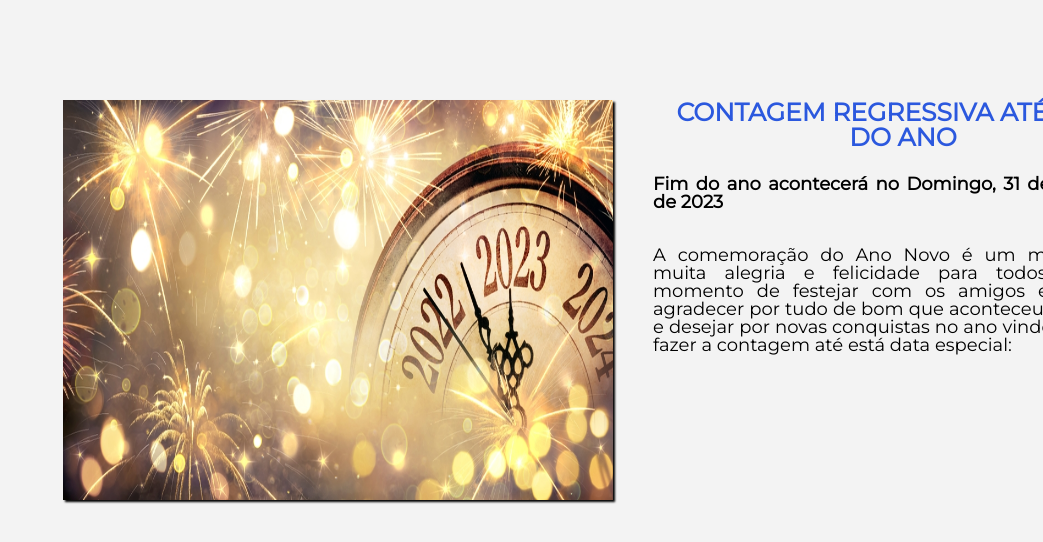
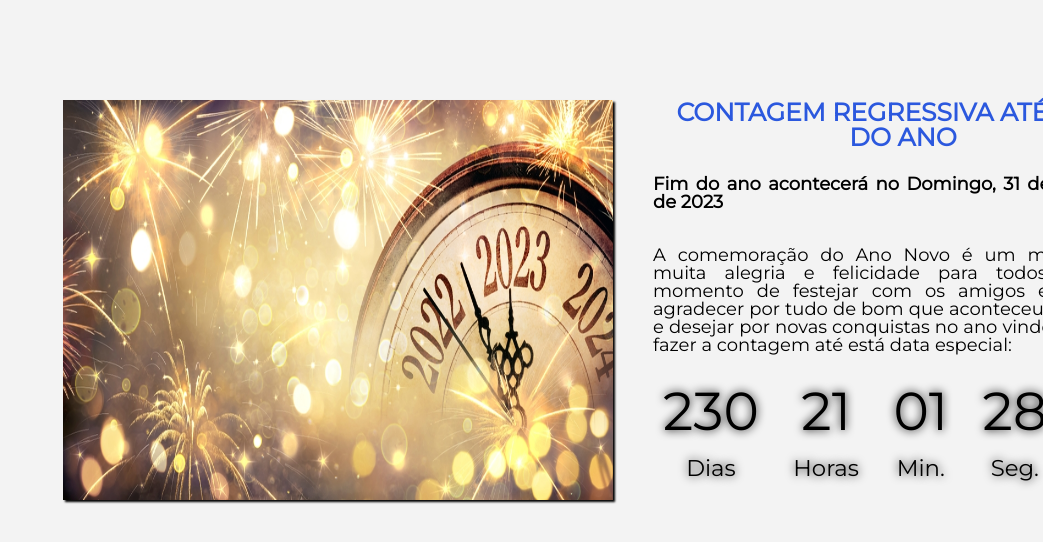
Before and after one commit to Iurygon/Countdown_Clock, a plain HTML site: page index.html in a window 1280 px wide. Shown: the top 542 px of the page, without its empty margins (237-1280 px from the left). Drawn offline with Linux system fonts and the light colour scheme.

Commit message:
Adição de mais elementos e do script.

```diff
--- a/index.html
+++ b/index.html
@@ -23,6 +23,27 @@
 		<h2 class='Subtitulo'>Fim do ano acontecerá no Domingo, 31 de Dezembro de 2023</h2>
 		<p class='Conteudo'>A comemoração do Ano Novo é um momento de muita alegria e felicidade para todos nós! Um momento de festejar com os amigos e familiares, agradecer por tudo de bom que aconteceu aquele ano, e desejar por novas conquistas no ano vindouro. Vamos fazer a contagem até está data especial:</p>
 	</div>
+
+	<div class='Countdown'>
+		<div>
+			<h1 id="Dias">00</h1>
+			<p>Dias</p>
+		</div>
+		<div>
+			<h1 id="Horas">00</h1>
+			<p>Horas</p>
+		</div>
+		<div>
+			<h1 id="Minutos">00</h1>
+			<p>Min.</p>
+		</div>
+		<div>
+			<h1 id="Segundos">00</h1>
+			<p>Seg.</p>
+		</div>
+	</div>
+
+	<script src='script.js'></script>
 </body>
 
 </html>
--- /dev/null
+++ b/script.js
@@ -0,0 +1,41 @@
+'use strict';
+
+const formatarDigito = (digito) => `0${digito}`.slice(-2);
+
+const atualizar = (tempo) => {
+    const segundos = document.getElementById('Segundos');
+    const minutos = document.getElementById('Minutos');
+    const horas = document.getElementById('Horas');
+    const dias = document.getElementById('Dias');
+
+    const qtdSegundos = tempo % 60;
+    const qtdMinutos = Math.floor((tempo % (60 * 60)) / 60);
+    const qtdHoras = Math.floor((tempo % (60 * 60 * 24)) / (60 * 60));
+    const qtdDias = Math.floor((tempo / (60 * 60 * 24)));
+
+    segundos.textContent = formatarDigito(qtdSegundos);
+    minutos.textContent = formatarDigito(qtdMinutos);
+    horas.textContent = formatarDigito(qtdHoras);
+    dias.textContent = qtdDias;
+}
+
+const contagemRegressiva = (tempo) => {
+    const pararContagem = () => clearInterval(id);
+
+    const contar = () => {
+        if (tempo == 0){
+            pararContagem();
+        }
+        atualizar(tempo);
+        tempo--
+    }
+    const id = setInterval(contar, 1000);
+}
+
+const tempoRestante = () => {
+    const dataEvento = new Date ('2023-12-31 23:59:59');
+    const hoje = Date.now();
+    return Math.floor((dataEvento - hoje) / 1000);
+}
+
+contagemRegressiva(tempoRestante());
--- a/style.css
+++ b/style.css
@@ -40,3 +40,25 @@ body{
   font-size: 18px;
   color: 808080;
 }
+
+.Countdown{
+  width: 30%;
+  display: flex;
+  position: relative;
+  left: 900px;
+  top: 150px;
+  text-align: center;
+  justify-content: space-between;
+  color: #000000;
+  text-shadow: 0 0 10px;
+}
+
+.Countdown h1{
+  font-size: calc(15px + 3vw);
+  position: relative;
+  bottom: 20px;
+}
+
+.Countdown p{
+  font-size: calc(10px + 1vw);
+}
```
